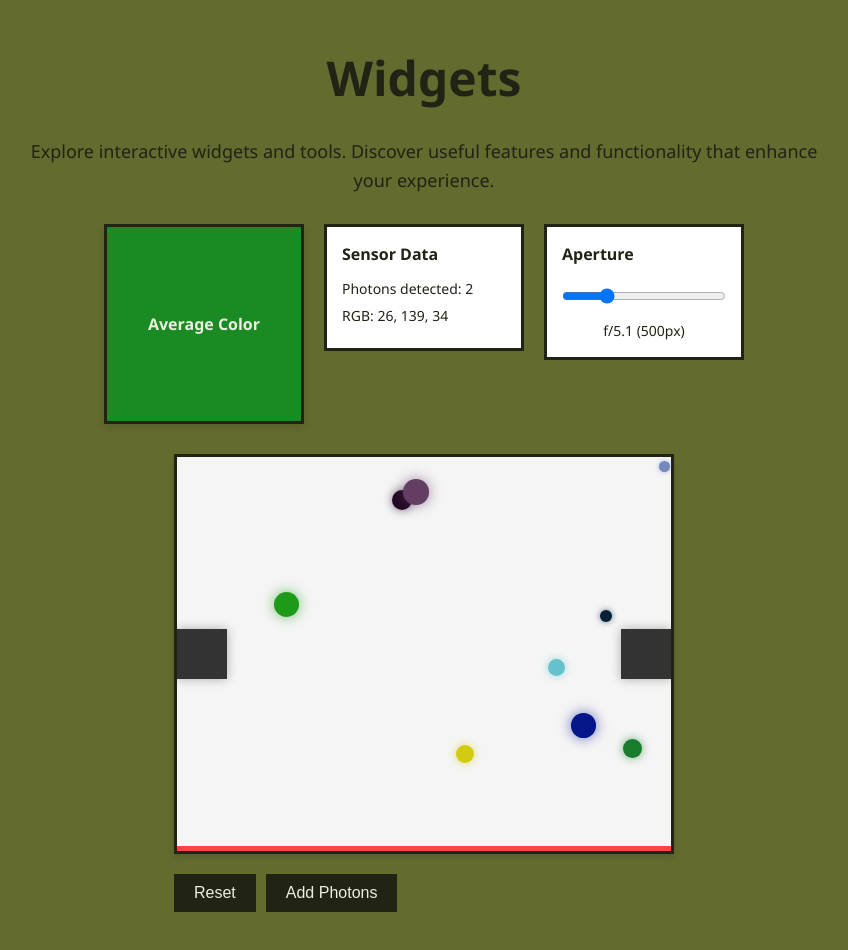
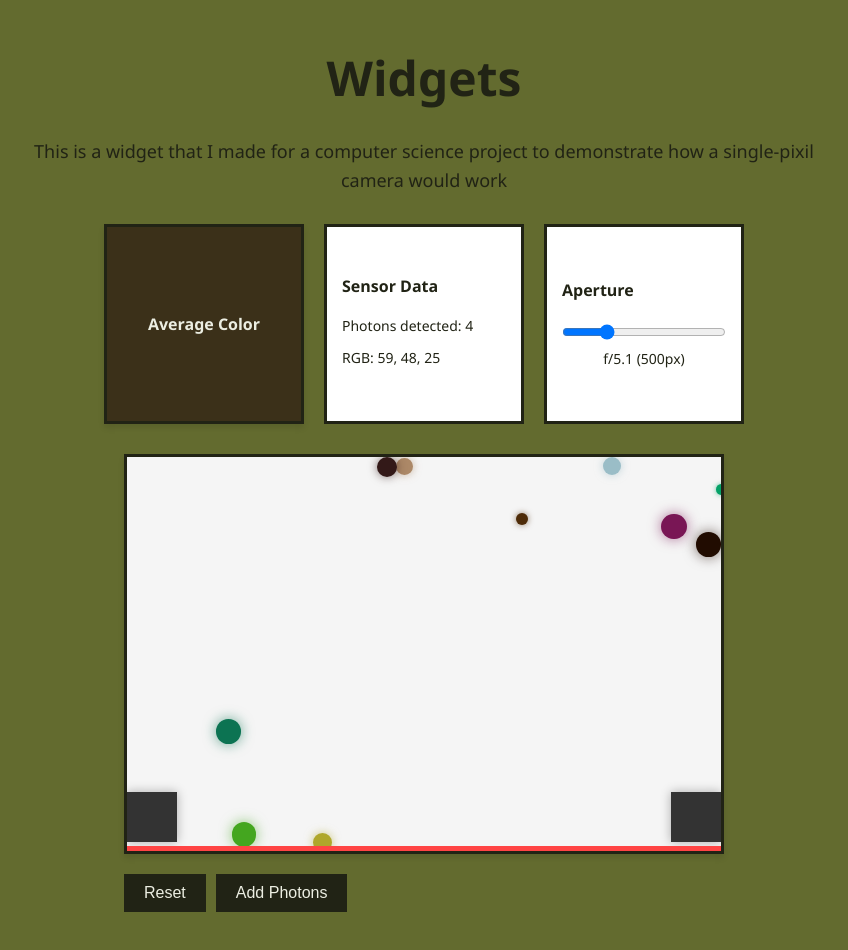
Before and after one commit to Hunter-SCHOOL-LMAO/personalwebsite-Hunter, a website: page public/index.html in a window 1280 px wide. Shown: the part 3240-4190 px from the top of the page, without its empty margins (216-1064 px from the left). Drawn offline with nearby package versions, Linux system fonts and the light colour scheme.

Commit message:
Functional Widget
The widget works to my liking, with the physics reworked using Matter.js

```diff
--- /dev/null
+++ b/package.json
@@ -0,0 +1,5 @@
+{
+  "dependencies": {
+    "matter-js": "^0.20.0"
+  }
+}
--- a/public/index.html
+++ b/public/index.html
@@ -4,6 +4,9 @@
     <meta charset="utf-8">
     <meta name="viewport" content="width=device-width, initial-scale=1">
     <title>Hunter's Personal Portfolio</title>
+
+    <!-- Matter.js Physics Engine -->
+    <script src="https://cdnjs.cloudflare.com/ajax/libs/matter-js/0.19.0/matter.min.js"></script>
 
     <style media="screen">
       * {
@@ -134,7 +137,7 @@
 
       .photon-box {
         position: relative;
-        width: 500px;
+        width: 600px;
         height: 400px;
         background-color: #f5f5f5;
         border: 3px solid #212315;
@@ -154,7 +157,7 @@
 
       .aperture-blade {
         position: absolute;
-        top: 50%;
+        top: 360px;
         transform: translateY(-50%);
         height: 50px;
         background-color: #333;
@@ -194,7 +197,12 @@
         padding: 15px;
         border: 3px solid #212315;
         width: 200px;
+        height: 200px;
         font-size: 14px;
+        box-sizing: border-box;
+        display: flex;
+        flex-direction: column;
+        justify-content: center;
       }
 
       .sensor-stats h3 {
@@ -234,6 +242,11 @@
         padding: 15px;
         border: 3px solid #212315;
         width: 200px;
+        height: 200px;
+        box-sizing: border-box;
+        display: flex;
+        flex-direction: column;
+        justify-content: center;
       }
 
       .aperture-control h3 {
@@ -306,30 +319,30 @@
       <!-- Projects Section -->
       <section id="projects">
         <h1>Projects</h1>
-        <p>Showcase your technical projects, code repositories, and development work here. Highlight what you've built and the technologies you've used.</p>
+        <p>I'll put stuff here eventually</p>
       </section>
 
       <!-- Art Section -->
       <section id="art">
         <h1>Art</h1>
-        <p>Display your creative work, designs, illustrations, or any artistic projects. Let your creativity shine through.</p>
+        <p>AAAAAAAAAAAAAAAA</p>
       </section>
 
       <!-- Widgets Section -->
       <section id="widgets">
         <h1>Widgets</h1>
-        <p>Explore interactive widgets and tools. Discover useful features and functionality that enhance your experience.</p>
+        <p>This is a widget that I made for a computer science project to demonstrate how a single-pixil camera would work</p>
 
         <div class="widget-container">
           <!-- Sensor displays at top -->
           <div class="sensor-row">
-            <div class="sensor-output" id="sensorOutput" style="background-color: rgb(128, 128, 128);">
+            <div class="sensor-output" id="sensorOutput" style="background-color: rgb(0, 0, 0);">
               Average Color
             </div>
             <div class="sensor-stats">
               <h3>Sensor Data</h3>
               <p>Photons detected: <span id="photonCount">0</span></p>
-              <p>RGB: <span id="rgbValue">128, 128, 128</span></p>
+              <p>RGB: <span id="rgbValue">0, 0, 0</span></p>
             </div>
             <div class="aperture-control">
               <h3>Aperture</h3>
@@ -398,7 +411,7 @@
         });
       });
 
-      // Camera Sensor Widget
+      // Camera Sensor Widget with Matter.js
       const photonBox = document.getElementById('photonBox');
       const sensorOutput = document.getElementById('sensorOutput');
       const photonCountDisplay = document.getElementById('photonCount');
@@ -407,34 +420,136 @@
       const apertureLeft = document.getElementById('apertureLeft');
       const apertureRight = document.getElementById('apertureRight');
 
+      // Matter.js modules
+      const { Engine, World, Bodies, Body, Events } = Matter;
+
+      // Create engine
+      const engine = Engine.create();
+      engine.gravity.y = 0; // No gravity for photon simulation
+
+      // Configure engine for perfect collisions with no energy loss
+      engine.enableSleeping = false; // Prevent bodies from sleeping
+      engine.positionIterations = 10; // Increase accuracy
+      engine.velocityIterations = 10; // Increase accuracy
+      engine.constraintIterations = 4; // More constraint solving
+
+      const boxWidth = 600;
+      const boxHeight = 400;
+      const bladeHeight = 50;
+      const bladeY = 360; // Near bottom, just above sensor
+
       let photons = [];
       let detectedPhotons = [];
       let animationId = null;
-      const boxWidth = 600;
-      let apertureWidth = 500; // Gap between aperture blades (starts at 500px)
-      let apertureLeftEdge = 0; // Left edge of the opening
-      let apertureRightEdge = 600; // Right edge of the opening
+      let apertureWidth = 500;
+      let apertureLeftEdge = 50;
+      let apertureRightEdge = 550;
+
+      // Create static bodies for walls with perfect elasticity
+      const wallThickness = 10;
+      const wallOptions = {
+        isStatic: true,
+        restitution: 1,
+        friction: 0,
+        frictionStatic: 0,
+        slop: 0
+      };
+
+      const leftWall = Bodies.rectangle(-wallThickness/2, boxHeight/2, wallThickness, boxHeight, wallOptions);
+      const rightWall = Bodies.rectangle(boxWidth + wallThickness/2, boxHeight/2, wallThickness, boxHeight, wallOptions);
+      const topWall = Bodies.rectangle(boxWidth/2, -wallThickness/2, boxWidth, wallThickness, wallOptions);
+      const bottomWall = Bodies.rectangle(boxWidth/2, boxHeight - 2.5, boxWidth, 5, {
+        ...wallOptions,
+        label: 'sensor'
+      });
+
+      // Create aperture blades (will be recreated when aperture changes)
+      let leftBlade, rightBlade;
+
+      function createApertureBlades() {
+        // Remove old blades if they exist
+        if (leftBlade) World.remove(engine.world, leftBlade);
+        if (rightBlade) World.remove(engine.world, rightBlade);
+
+        const bladeWidth = (boxWidth - apertureWidth) / 2;
+
+        const bladeOptions = {
+          isStatic: true,
+          restitution: 1,
+          friction: 0,
+          frictionStatic: 0,
+          slop: 0,
+          label: 'blade'
+        };
+
+        leftBlade = Bodies.rectangle(
+          bladeWidth / 2,
+          bladeY,
+          bladeWidth,
+          bladeHeight,
+          bladeOptions
+        );
+
+        rightBlade = Bodies.rectangle(
+          boxWidth - bladeWidth / 2,
+          bladeY,
+          bladeWidth,
+          bladeHeight,
+          bladeOptions
+        );
+
+        World.add(engine.world, [leftBlade, rightBlade]);
+
+        // Update aperture edges
+        apertureLeftEdge = bladeWidth;
+        apertureRightEdge = boxWidth - bladeWidth;
+      }
+
+      // Add walls to world
+      World.add(engine.world, [leftWall, rightWall, topWall, bottomWall]);
+      createApertureBlades();
 
       class Photon {
         constructor() {
-          this.radius = Math.random() * 8 + 5; // 5-13px radius
-          this.x = Math.random() * (boxWidth - this.radius * 2) + this.radius;
-          this.y = Math.random() * (200 - this.radius * 2) + this.radius; // Start in upper half
-          this.vx = (Math.random() - 0.5) * 4; // Velocity x
-          this.vy = (Math.random() - 0.5) * 4; // Velocity y
+          this.radius = Math.random() * 8 + 5;
+          const x = Math.random() * (boxWidth - this.radius * 2) + this.radius;
+          const y = Math.random() * 150 + this.radius;
 
           // Random color with varying brightness
           this.r = Math.floor(Math.random() * 256);
           this.g = Math.floor(Math.random() * 256);
           this.b = Math.floor(Math.random() * 256);
-
-          // Brightness multiplier (0.3 to 1.0)
           this.brightness = Math.random() * 0.9 + 0.1;
 
-          // Apply brightness to colors
           this.displayR = Math.floor(this.r * this.brightness);
           this.displayG = Math.floor(this.g * this.brightness);
           this.displayB = Math.floor(this.b * this.brightness);
+
+          // Store target speed for velocity maintenance
+          this.targetSpeed = Math.random() * 2 + 3; // Speed between 3-5
+
+          // Create Matter.js body
+          this.body = Bodies.circle(x, y, this.radius, {
+            restitution: 1,
+            friction: 0,
+            frictionAir: 0,
+            frictionStatic: 0,
+            density: 0.001,
+            inertia: Infinity, // Prevents rotation from affecting linear motion
+            slop: 0 // Reduces penetration tolerance for more accurate collisions
+          });
+
+          // Disable sleeping to prevent photons from stopping
+          this.body.sleepThreshold = Infinity;
+
+          // Set initial velocity
+          const angle = Math.random() * Math.PI * 2;
+          const vx = Math.cos(angle) * this.targetSpeed;
+          const vy = Math.sin(angle) * this.targetSpeed;
+          Body.setVelocity(this.body, { x: vx, y: vy });
+
+          // Add to world
+          World.add(engine.world, this.body);
 
           // Create DOM element
           this.element = document.createElement('div');
@@ -444,108 +559,48 @@
           this.element.style.backgroundColor = `rgb(${this.displayR}, ${this.displayG}, ${this.displayB})`;
           this.element.style.boxShadow = `0 0 ${this.radius}px rgba(${this.displayR}, ${this.displayG}, ${this.displayB}, 0.6)`;
           photonBox.appendChild(this.element);
+
+          this.wasAtSensor = false;
         }
 
         update() {
-          // Update position
-          this.x += this.vx;
-          this.y += this.vy;
+          // Maintain constant speed by normalizing velocity
+          const velocity = this.body.velocity;
+          const currentSpeed = Math.sqrt(velocity.x * velocity.x + velocity.y * velocity.y);
 
-          // Aperture blade dimensions (50px tall, centered vertically)
-          const bladeTop = 175;
-          const bladeBottom = 225;
-
-          // ========== WALL COLLISIONS (Box boundaries) ==========
-          // Left wall
-          if (this.x - this.radius < 0) {
-            this.vx = Math.abs(this.vx);
-            this.x = this.radius;
+          // Only adjust if speed has deviated significantly
+          if (Math.abs(currentSpeed - this.targetSpeed) > 0.1) {
+            const scale = this.targetSpeed / currentSpeed;
+            Body.setVelocity(this.body, {
+              x: velocity.x * scale,
+              y: velocity.y * scale
+            });
           }
 
-          // Right wall
-          if (this.x + this.radius > boxWidth) {
-            this.vx = -Math.abs(this.vx);
-            this.x = boxWidth - this.radius;
+          // Sync DOM element with Matter.js body position
+          const pos = this.body.position;
+          this.element.style.left = (pos.x - this.radius) + 'px';
+          this.element.style.top = (pos.y - this.radius) + 'px';
+
+          // Check for sensor hit (sensor line is at y=395, blades at y=360)
+          // Detect photons passing through the aperture gap between blades and sensor
+          const bladeBottomY = bladeY + bladeHeight / 2; // y=385
+          const sensorTopY = boxHeight - 10; // y=390
+          const isInDetectionZone = pos.y >= bladeBottomY && pos.y <= sensorTopY;
+          const isInAperture = pos.x >= apertureLeftEdge && pos.x <= apertureRightEdge;
+
+          // Track if photon is crossing the sensor line
+          if (isInDetectionZone && isInAperture && !this.wasAtSensor && velocity.y > 0) {
+            // Moving downward through aperture to sensor
+            this.hitSensor();
+            this.wasAtSensor = true;
+          } else if (!isInDetectionZone) {
+            // Reset flag when photon leaves detection zone
+            this.wasAtSensor = false;
           }
-
-          // Top wall
-          if (this.y - this.radius < 0) {
-            this.vy = Math.abs(this.vy);
-            this.y = this.radius;
-          }
-
-          // Bottom wall / Sensor
-          if (this.y + this.radius > 395) {
-            this.vy = -Math.abs(this.vy);
-            this.y = 395 - this.radius;
-
-            // Only register sensor hit if photon is within aperture opening
-            if (this.x >= apertureLeftEdge && this.x <= apertureRightEdge) {
-              this.hitSensor();
-            }
-          }
-
-          // ========== LEFT APERTURE BLADE COLLISION ==========
-          // Left blade occupies: x=[0, apertureLeftEdge], y=[bladeTop, bladeBottom]
-          // Check if photon is in the vertical range of the blade
-          if (this.y + this.radius > bladeTop && this.y - this.radius < bladeBottom) {
-            // Check collision with right edge of left blade (the inner edge)
-            if (this.x - this.radius < apertureLeftEdge && this.x > apertureLeftEdge) {
-              // Coming from the right, hitting the inner edge
-              this.vx = Math.abs(this.vx);
-              this.x = apertureLeftEdge + this.radius;
-            }
-          }
-
-          // Check if photon is in the horizontal range of left blade
-          if (this.x - this.radius < apertureLeftEdge && this.x + this.radius > 0) {
-            // Top edge collision (coming from below)
-            if (this.y - this.radius < bladeTop && this.y > bladeTop) {
-              this.vy = -Math.abs(this.vy);
-              this.y = bladeTop + this.radius;
-            }
-
-            // Bottom edge collision (coming from above)
-            if (this.y + this.radius > bladeBottom && this.y < bladeBottom) {
-              this.vy = Math.abs(this.vy);
-              this.y = bladeBottom - this.radius;
-            }
-          }
-
-          // ========== RIGHT APERTURE BLADE COLLISION ==========
-          // Right blade occupies: x=[apertureRightEdge, boxWidth], y=[bladeTop, bladeBottom]
-          // Check if photon is in the vertical range of the blade
-          if (this.y + this.radius > bladeTop && this.y - this.radius < bladeBottom) {
-            // Check collision with left edge of right blade (the inner edge)
-            if (this.x + this.radius > apertureRightEdge && this.x < apertureRightEdge) {
-              // Coming from the left, hitting the inner edge
-              this.vx = -Math.abs(this.vx);
-              this.x = apertureRightEdge - this.radius;
-            }
-          }
-
-          // Check if photon is in the horizontal range of right blade
-          if (this.x + this.radius > apertureRightEdge && this.x - this.radius < boxWidth) {
-            // Top edge collision (coming from below)
-            if (this.y - this.radius < bladeTop && this.y > bladeTop) {
-              this.vy = -Math.abs(this.vy);
-              this.y = bladeTop + this.radius;
-            }
-
-            // Bottom edge collision (coming from above)
-            if (this.y + this.radius > bladeBottom && this.y < bladeBottom) {
-              this.vy = Math.abs(this.vy);
-              this.y = bladeBottom - this.radius;
-            }
-          }
-
-          // Update DOM position
-          this.element.style.left = (this.x - this.radius) + 'px';
-          this.element.style.top = (this.y - this.radius) + 'px';
         }
 
         hitSensor() {
-          // Record this photon's color when it hits the sensor
           detectedPhotons.push({
             r: this.displayR,
             g: this.displayG,
@@ -556,6 +611,7 @@
 
         remove() {
           this.element.remove();
+          World.remove(engine.world, this.body);
         }
       }
 
@@ -569,7 +625,12 @@
       }
 
       function animate() {
+        // Update Matter.js physics engine
+        Engine.update(engine, 1000 / 60);
+
+        // Update photon DOM elements to match physics bodies
         photons.forEach(photon => photon.update());
+
         animationId = requestAnimationFrame(animate);
       }
 
@@ -588,15 +649,24 @@
         const avgG = Math.floor(totalG / detectedPhotons.length);
         const avgB = Math.floor(totalB / detectedPhotons.length);
 
+        // Apply brightness multiplier based on photon count
+        // More photons = brighter output (simulates exposure/accumulation)
+        // Scale: 10 photons = 20% brightness, 100 photons = 100% brightness
+        const brightnessMultiplier = Math.min(detectedPhotons.length / 10, 1.5);
+
+        const displayR = Math.min(255, Math.floor(avgR * brightnessMultiplier));
+        const displayG = Math.min(255, Math.floor(avgG * brightnessMultiplier));
+        const displayB = Math.min(255, Math.floor(avgB * brightnessMultiplier));
+
         // Update display
-        sensorOutput.style.backgroundColor = `rgb(${avgR}, ${avgG}, ${avgB})`;
+        sensorOutput.style.backgroundColor = `rgb(${displayR}, ${displayG}, ${displayB})`;
 
         // Update text color for contrast
-        const brightness = (avgR * 299 + avgG * 587 + avgB * 114) / 1000;
+        const brightness = (displayR * 299 + displayG * 587 + displayB * 114) / 1000;
         sensorOutput.style.color = brightness > 128 ? '#212315' : '#eceee2';
 
         photonCountDisplay.textContent = detectedPhotons.length;
-        rgbValueDisplay.textContent = `${avgR}, ${avgG}, ${avgB}`;
+        rgbValueDisplay.textContent = `${displayR}, ${displayG}, ${displayB}`;
       }
 
       function resetSensor() {
@@ -612,21 +682,20 @@
         }
 
         // Reset display
-        sensorOutput.style.backgroundColor = 'rgb(128, 128, 128)';
+        sensorOutput.style.backgroundColor = 'rgb(0, 0, 0)';
         sensorOutput.style.color = '#212315';
         photonCountDisplay.textContent = '0';
-        rgbValueDisplay.textContent = '128, 128, 128';
+        rgbValueDisplay.textContent = '0, 0, 0';
       }
 
       function adjustAperture(sliderValue) {
         // Reverse the slider: low value = wide aperture, high value = narrow aperture
         apertureWidth = 800 - parseInt(sliderValue); // 200px to 600px gap
 
-        // Center the aperture opening
-        apertureLeftEdge = (boxWidth - apertureWidth) / 2;
-        apertureRightEdge = apertureLeftEdge + apertureWidth;
+        // Recreate aperture blades with new width
+        createApertureBlades();
 
-        // Update blade widths
+        // Update CSS for visual blades
         const bladeWidth = (boxWidth - apertureWidth) / 2;
         apertureLeft.style.width = bladeWidth + 'px';
         apertureRight.style.width = bladeWidth + 'px';
```
Also changed, not shown: 1 other file.
